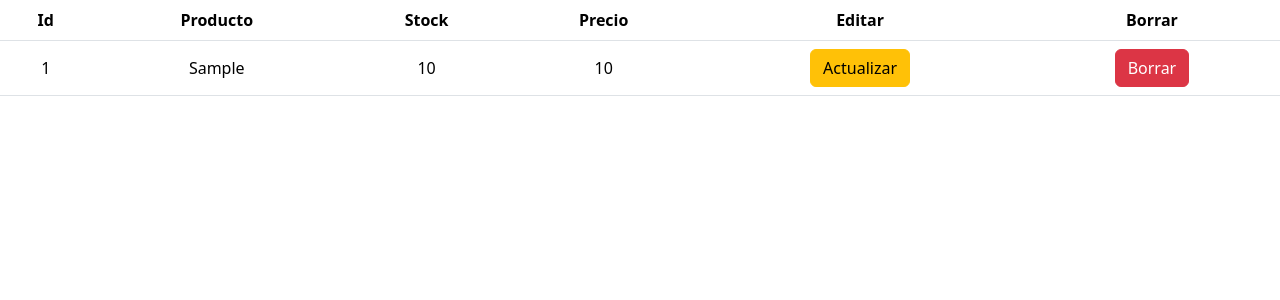
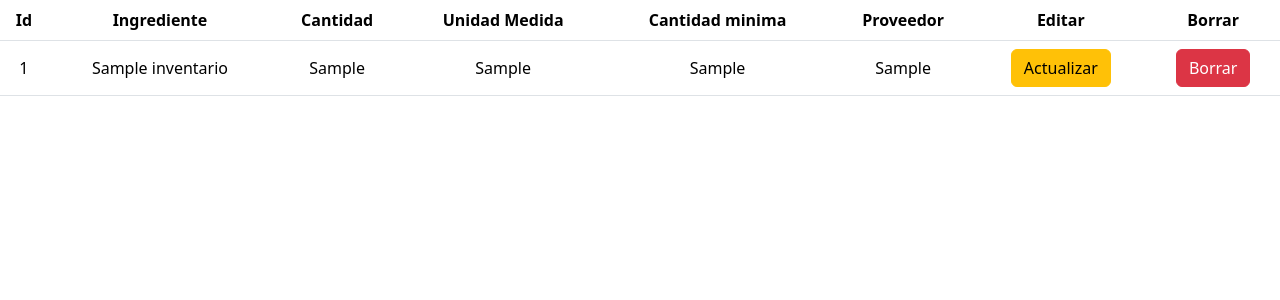
Before and after one commit to AlexisSalazar123/Proyecto-GitHub, a PHP site: page /inventario.php in a window 1280 px wide. Shown: the top 300 px of the page. Run offline with PHP 8.4, Linux system fonts and the light colour scheme; tables that the repository leaves empty or names only in its code hold one stand-in row (values such as "Sample post").

Commit message:
Modifique archivo cambiando datos en tablas

```diff
--- a/Inventario/inventario.php
+++ b/Inventario/inventario.php
@@ -16,9 +16,11 @@
         <thead>
             <tr>
                 <th class="text-center" scope="col">Id</th>
-                <th class="text-center" scope="col">Producto</th>
-                <th class="text-center" scope="col">Stock</th>
-                <th class="text-center" scope="col">Precio</th>
+                <th class="text-center" scope="col">Ingrediente</th>
+                <th class="text-center" scope="col">Cantidad</th>
+                <th class="text-center" scope="col">Unidad Medida</th>
+                <th class="text-center" scope="col">Cantidad minima</th>
+                <th class="text-center" scope="col">Proveedor</th>
                 <th class="text-center" scope="col">Editar</th>
                 <th class="text-center" scope="col">Borrar</th>
             </tr>
@@ -30,9 +32,15 @@
         <tbody>
             <tr>
                 <td class="text-center"><?php  echo $fila['id']?></td>
-                <td class="text-center"><?php  echo $fila['producto']?></td>
-                <td class="text-center"><?php  echo $fila['stock']?></td>
-                <td class="text-center"><?php  echo $fila['precio']?></td>
+                <td class="text-center"><?php  echo $fila['nombre_ingrediente']?></td>
+                <td class="text-center"><?php  echo $fila['cantidad']?></td>
+                <!-- se debe hacer inner join -->
+                <td class="text-center"><?php  echo $fila['unidad_medida']?></td>
+                <!--  -->
+                <td class="text-center"><?php  echo $fila['cantidad_minima']?></td>
+                <!-- se debe hacer inner join -->
+                <td class="text-center"><?php  echo $fila['proveedor']?></td>
+                <!--  -->
                 <td class="text-center"><a href="actualizar.php?id=<?php echo $fila['id'];?>" class="btn btn-warning">Actualizar</a></td>
                 <td class="text-center"><a href="borrar.php?id=<?php echo $fila['id'];?>" class="btn btn-danger">Borrar</a></td>
             </tr>
```
